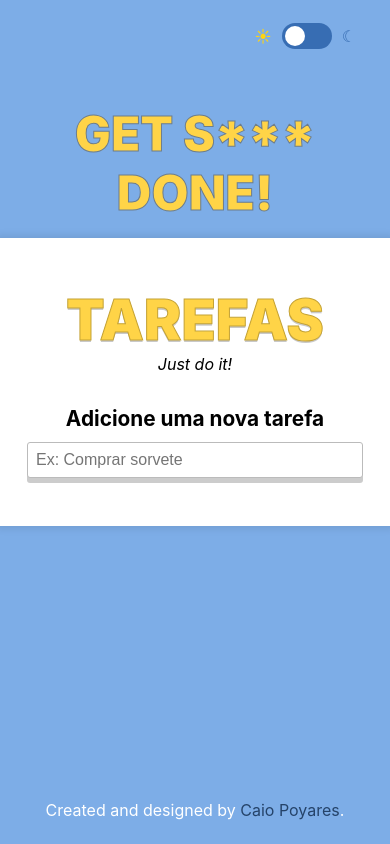
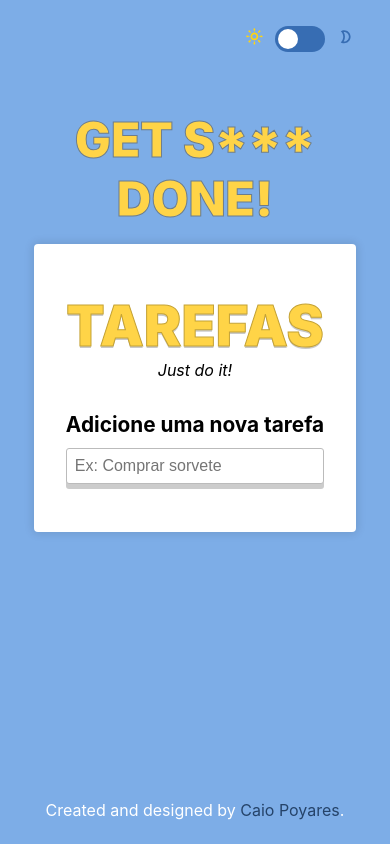
Before and after one commit to caiopoyares/task, a React (Create React App) app: page / in a window 390 px wide. Built offline with nearby package versions, Linux system fonts and the light colour scheme.

Commit message:
changed theme icons and responsivity

```diff
--- a/package.json
+++ b/package.json
@@ -8,6 +8,7 @@
     "gh-pages": "^2.0.1",
     "react": "^16.8.6",
     "react-dom": "^16.8.6",
+    "react-icons": "^3.7.0",
     "react-scripts": "3.0.1",
     "uuid": "^3.3.2"
   },
--- a/public/index.html
+++ b/public/index.html
@@ -1,38 +1,17 @@
 <!DOCTYPE html>
 <html lang="en">
+
 <head>
   <meta charset="utf-8" />
   <link rel="shortcut icon" href="%PUBLIC_URL%/favicon.ico" />
   <meta name="viewport" content="width=device-width, initial-scale=1" />
-    <meta name="theme-color" content="#000000" />
-    <!--
-      manifest.json provides metadata used when your web app is installed on a
-      user's mobile device or desktop. See https://developers.google.com/web/fundamentals/web-app-manifest/
-    -->
-    <link rel="manifest" href="%PUBLIC_URL%/manifest.json" />
-    <!--
-      Notice the use of %PUBLIC_URL% in the tags above.
-      It will be replaced with the URL of the `public` folder during the build.
-      Only files inside the `public` folder can be referenced from the HTML.
-
-      Unlike "/favicon.ico" or "favicon.ico", "%PUBLIC_URL%/favicon.ico" will
-      work correctly both with client-side routing and a non-root public URL.
-      Learn how to configure a non-root public URL by running `npm run build`.
-    -->
   <title>Todo List</title>
 </head>
+
 <body>
   <noscript>You need to enable JavaScript to run this app.</noscript>
   <div id="root"></div>
-    <!--
-      This HTML file is a template.
-      If you open it directly in the browser, you will see an empty page.
 
-      You can add webfonts, meta tags, or analytics to this file.
-      The build step will place the bundled scripts into the <body> tag.
+</body>
 
-      To begin the development, run `npm start` or `yarn start`.
-      To create a production bundle, use `npm run build` or `yarn build`.
-    -->
-  </body>
 </html>
--- a/src/App.js
+++ b/src/App.js
@@ -1,5 +1,7 @@
 import React, { useState } from "react";
 import "./App.scss";
+import { TiWeatherSunny, TiWeatherNight } from "react-icons/ti";
+
 import TodoList from "./components/Todolist";
 
 function App() {
@@ -9,7 +11,7 @@ function App() {
     <div className={lightMode ? "App light-mode" : "App"}>
       <div className="mode-switcher">
         <span className="mode-switcher__icon" style={{ color: "#ffd411" }}>
-          ☀
+          <TiWeatherSunny />
         </span>
         <input
           type="checkbox"
@@ -21,7 +23,7 @@ function App() {
           className="mode-switcher__icon"
           style={lightMode ? { color: "#376db3" } : { color: "white" }}
         >
-          ☾
+          <TiWeatherNight />
         </span>
       </div>
       <div className="bg_text">Get s*** done!</div>
--- a/src/scss-partials/_global.scss
+++ b/src/scss-partials/_global.scss
@@ -33,4 +33,6 @@ ul {
   -webkit-text-stroke: 1px #fff;
   text-transform: uppercase;
   margin-top: 3rem;
+  margin-left: 1rem;
+  margin-right: 1rem;
 }
--- a/src/scss-partials/_theme-switcher.scss
+++ b/src/scss-partials/_theme-switcher.scss
@@ -7,6 +7,7 @@
 
   &__icon {
     margin: 10px;
+    font-size: 1.3rem;
   }
 
   input[type="checkbox"] {
--- a/src/scss-partials/_todo-list.scss
+++ b/src/scss-partials/_todo-list.scss
@@ -1,13 +1,15 @@
 //TODO LIST AND ITEMS
 .TodoList_container {
-  min-width: 400px;
   max-width: 400px;
   background-color: #fff;
   align-self: center;
   padding: 1rem;
   border-radius: 4px;
-  margin-top: 1rem;
-  margin-bottom: 2rem;
+  margin: 1rem 1rem 2rem;
+  @media (min-width: 500px) {
+    min-width: 400px;
+
+  }
 
   h1 {
     color: $color-pink;
```
Also changed, not shown: 1 other file (tests, documents, lock files or other folders). Lines whose indentation alone changed are shown as unchanged.
